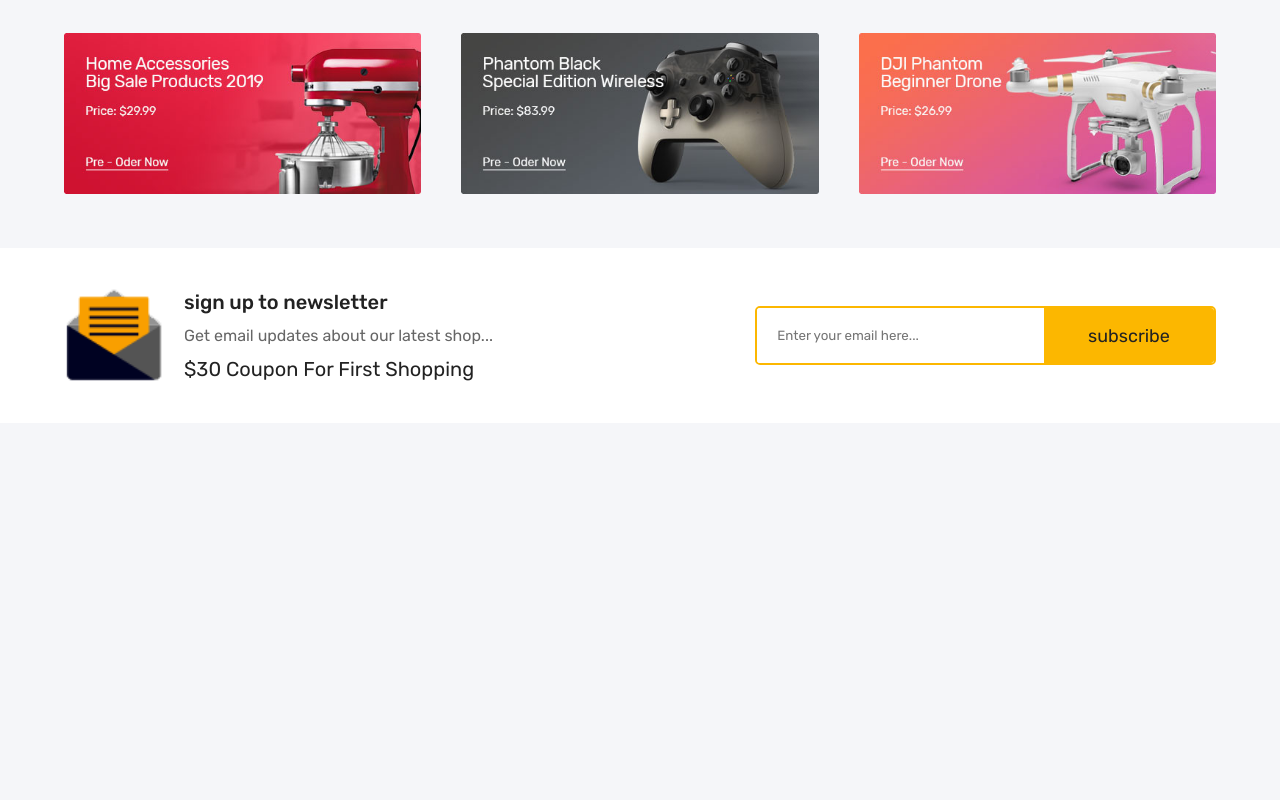
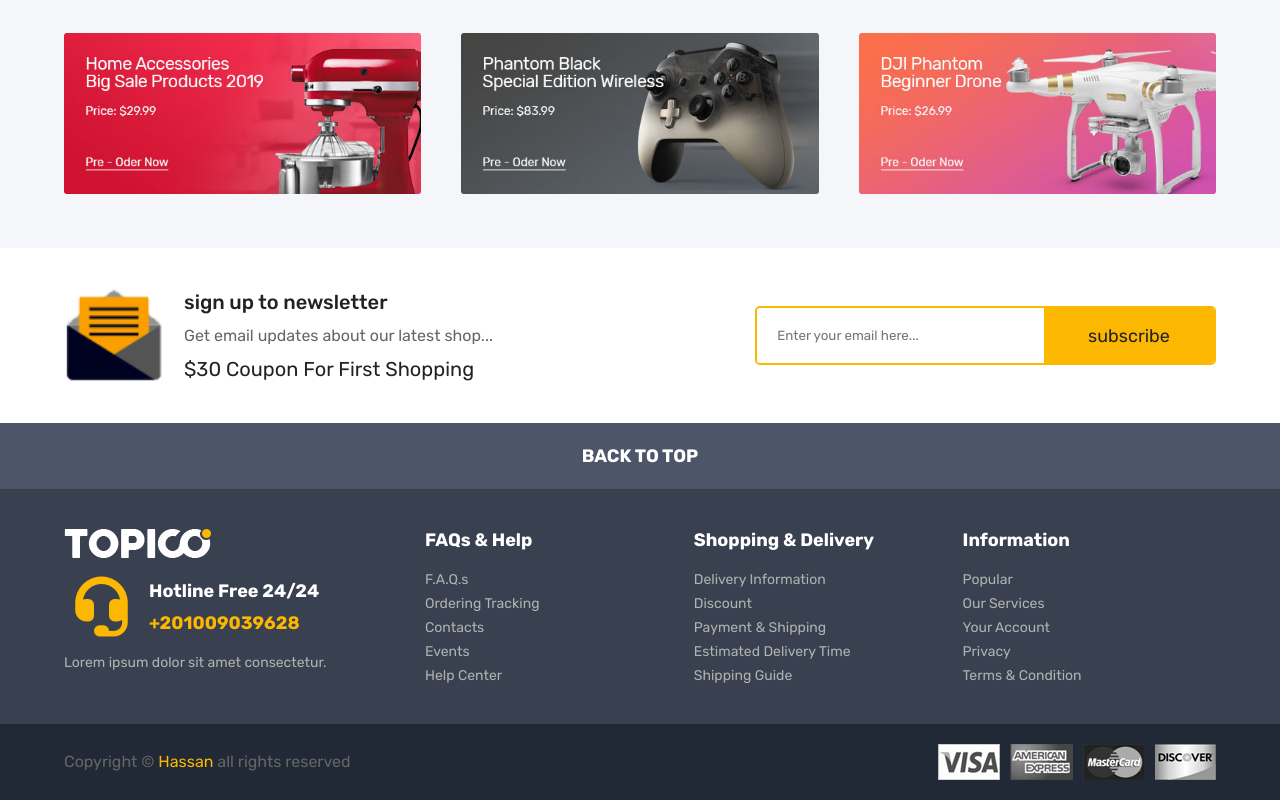
Before and after one commit to Hassan-Abd-El-Aziz/Ecommerce-Website-, a plain HTML site: page index.html in a window 1280 px wide. Shown: the part 2877-3677 px from the top of the page. Before the commit the page ends 3300 px from the top, so only its background shows below. Drawn offline with nearby package versions, Linux system fonts and the light colour scheme; a web font is replaced by a local one.

Commit message:
add footer section an styles

```diff
--- a/css/style.css
+++ b/css/style.css
@@ -712,3 +712,105 @@
   font-size: 18px;
   color: #222;
 }
+/* end newsletter */
+
+/* footer */
+.back_to_top {
+  background: #4d5669;
+}
+.back_to_top p {
+  padding: 22px 0;
+  color: #fff;
+  font-size: 18px;
+  font-weight: bold;
+  text-align: center;
+  text-transform: uppercase;
+  cursor: pointer;
+}
+
+footer {
+  background: #394150;
+}
+footer .container {
+  display: flex;
+  justify-content: space-between;
+  padding: 40px 0;
+}
+
+footer .container .big_row {
+  width: 30%;
+}
+
+footer .container .big_row .hotline {
+  display: flex;
+  align-items: center;
+  margin: 15px 0;
+  gap: 10px;
+}
+footer .container .big_row .hotline i {
+  font-size: 60px;
+  color: var(--main-color);
+}
+footer .container .big_row .hotline h5 {
+  color: #fff;
+  font-size: 18px;
+  margin-bottom: 10px;
+}
+footer .container .big_row .hotline h6 {
+  color: var(--main-color);
+  font-size: 18px;
+}
+footer .container .big_row p {
+  width: 90%;
+  color: #b1b1b1;
+  font-size: 14px;
+  line-height: 1.5;
+}
+
+footer .container .row {
+  width: 22%;
+}
+footer .container .row h4 {
+  color: #fff;
+  font-size: 18px;
+  margin-bottom: 20px;
+}
+footer .container .row .links {
+  display: flex;
+  flex-direction: column;
+  gap: 7px;
+}
+footer .container .row .links a {
+  color: #b1b1b1;
+  font-size: 14px;
+  position: relative;
+  left: 0;
+  transition: 0.3s ease-in-out;
+}
+footer .container .row .links a:hover {
+  left: 8px;
+  color: var(--main-color);
+}
+
+footer .bottom_footer {
+  background: #202935;
+}
+footer .bottom_footer .container {
+  padding: 20px 0;
+  align-items: center;
+}
+footer .bottom_footer .container span {
+  color: var(--main-color);
+}
+footer .bottom_footer .payment_img {
+  display: flex;
+  gap: 10px;
+}
+footer .bottom_footer .payment_img img {
+  filter: grayscale(100%);
+  cursor: pointer;
+  transition: 0.3s;
+}
+footer .bottom_footer .payment_img img:hover {
+  filter: grayscale(0%);
+}
--- a/index.html
+++ b/index.html
@@ -273,6 +273,71 @@
         </form>
       </div>
     </div>
+
+    <div class="back_to_top">
+      <p>back to top</p>
+    </div>
+
+    <footer>
+      <div class="container">
+        <div class="big_row">
+          <img src="img/logo-white.png" alt="" />
+          <div class="hotline">
+            <i class="fa-solid fa-headset"></i>
+            <div class="text">
+              <h5>Hotline Free 24/24</h5>
+              <h6>+201009039628</h6>
+            </div>
+          </div>
+
+          <p>Lorem ipsum dolor sit amet consectetur.</p>
+        </div>
+
+        <div class="row">
+          <h4>FAQs & Help</h4>
+          <div class="links">
+            <a href="#">F.A.Q.s</a>
+            <a href="#">Ordering Tracking</a>
+            <a href="#">Contacts</a>
+            <a href="#">Events</a>
+            <a href="#">Help Center</a>
+          </div>
+        </div>
+
+        <div class="row">
+          <h4>Shopping & Delivery</h4>
+          <div class="links">
+            <a href="#">Delivery Information</a>
+            <a href="#">Discount</a>
+            <a href="#">Payment & Shipping</a>
+            <a href="#">Estimated Delivery Time</a>
+            <a href="#">Shipping Guide</a>
+          </div>
+        </div>
+        <div class="row">
+          <h4>Information</h4>
+          <div class="links">
+            <a href="#">Popular</a>
+            <a href="#">Our Services</a>
+            <a href="#">Your Account</a>
+            <a href="#">Privacy</a>
+            <a href="#">Terms & Condition</a>
+          </div>
+        </div>
+      </div>
+
+      <div class="bottom_footer">
+        <div class="container">
+          <p>Copyright &copy; <span>Hassan</span> all rights reserved</p>
+          <div class="payment_img">
+            <img src="img/payment-1.png" alt="" />
+            <img src="img/payment-2.png" alt="" />
+            <img src="img/payment-3.png" alt="" />
+            <img src="img/payment-4.png" alt="" />
+          </div>
+        </div>
+      </div>
+    </footer>
     <!-- Swiper JS -->
     <script src="https://cdn.jsdelivr.net/npm/swiper@11/swiper-bundle.min.js"></script>
 
--- a/js/main.js
+++ b/js/main.js
@@ -65,3 +65,12 @@
     });
   }
 }
+
+// back to top
+let back_to_top = document.querySelector(".back_to_top");
+back_to_top.addEventListener("click", function () {
+  window.scrollTo({
+    top: 0,
+    behavior: "smooth",
+  });
+});
```
